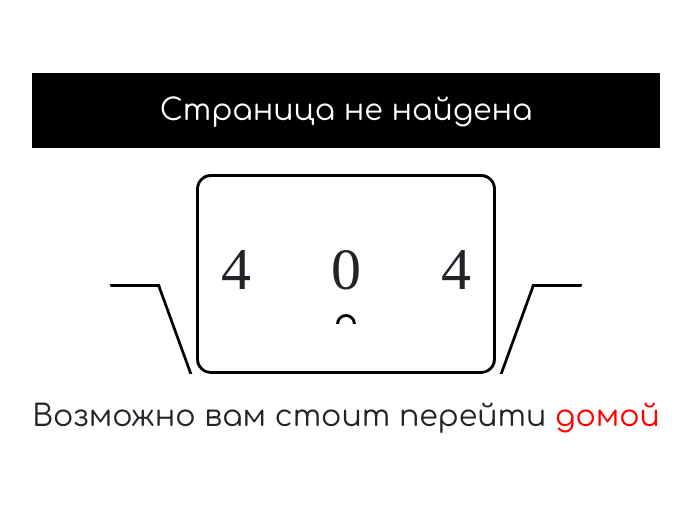
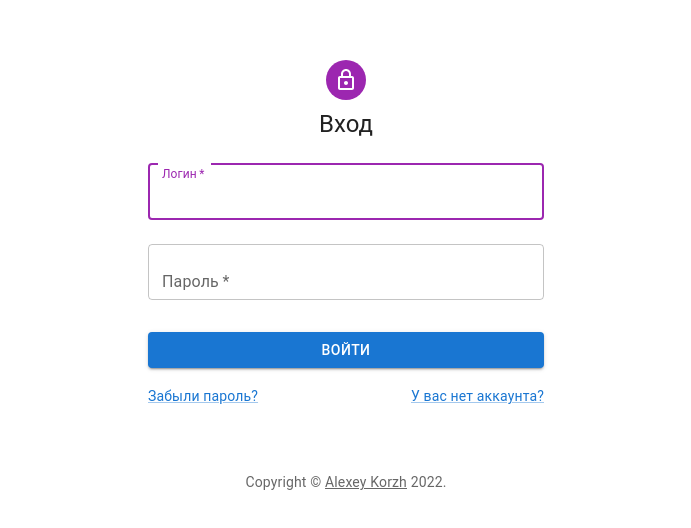
Before and after one commit to nvk66/survey-ui, a React (Create React App) app: page /login in a window 1280 px wide. Shown: the part 144-672 px from the top of the page, without its empty margins (294-985 px from the left). Built offline with nearby package versions, Linux system fonts and the light colour scheme; a web font is replaced by a local one.

Commit message:
SURSYS-8:Подготовка к деплою

```diff
--- a/package.json
+++ b/package.json
@@ -16,6 +16,8 @@
     "@types/react-dom": "^17.0.11",
     "axios": "^0.23.0",
     "bootstrap": "^4.4.1",
+    "react": "^17.0.2",
+    "react-dom": "^17.0.2",
     "eslint-config-react-app": "^6.0.0",
     "react-router-dom": "^5.1.2",
     "react-scripts": "5.0.0",
--- a/src/App.tsx
+++ b/src/App.tsx
@@ -112,7 +112,7 @@ class App extends Component<Props, State> {
 
                 <div className="container mt-3">
                     <Switch>
-                        <Route exact path="/testLogin" component={SignIn}/>
+                        <Route exact path="/login" component={SignIn}/>
                         <Route exact path="/registration" component={Registration}/>
                         <Route exact path="/university" component={UniversityComponent}/>
                         <Route exact path="/group" component={GroupComponent}/>
--- a/src/component/auth/test.login.component.tsx
+++ b/src/component/auth/test.login.component.tsx
@@ -121,8 +121,8 @@ export default function SignIn() {
                                 </Link>
                             </Grid>
                             <Grid item>
-                                <Link href="#" variant="body2">
-                                    {"У вас нет аккаунта? Sign Up"}
+                                <Link href="/registration" variant="body2">
+                                    {"У вас нет аккаунта?"}
                                 </Link>
                             </Grid>
                         </Grid>
```
